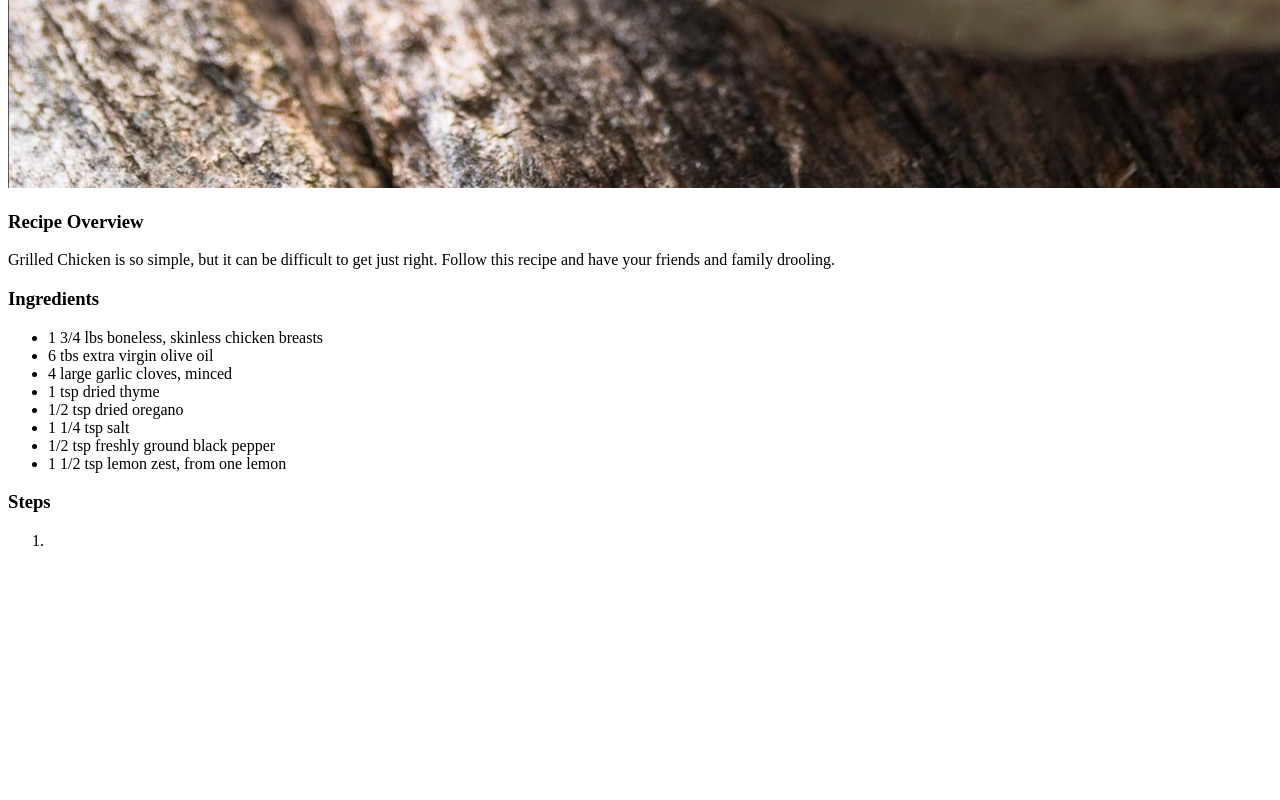
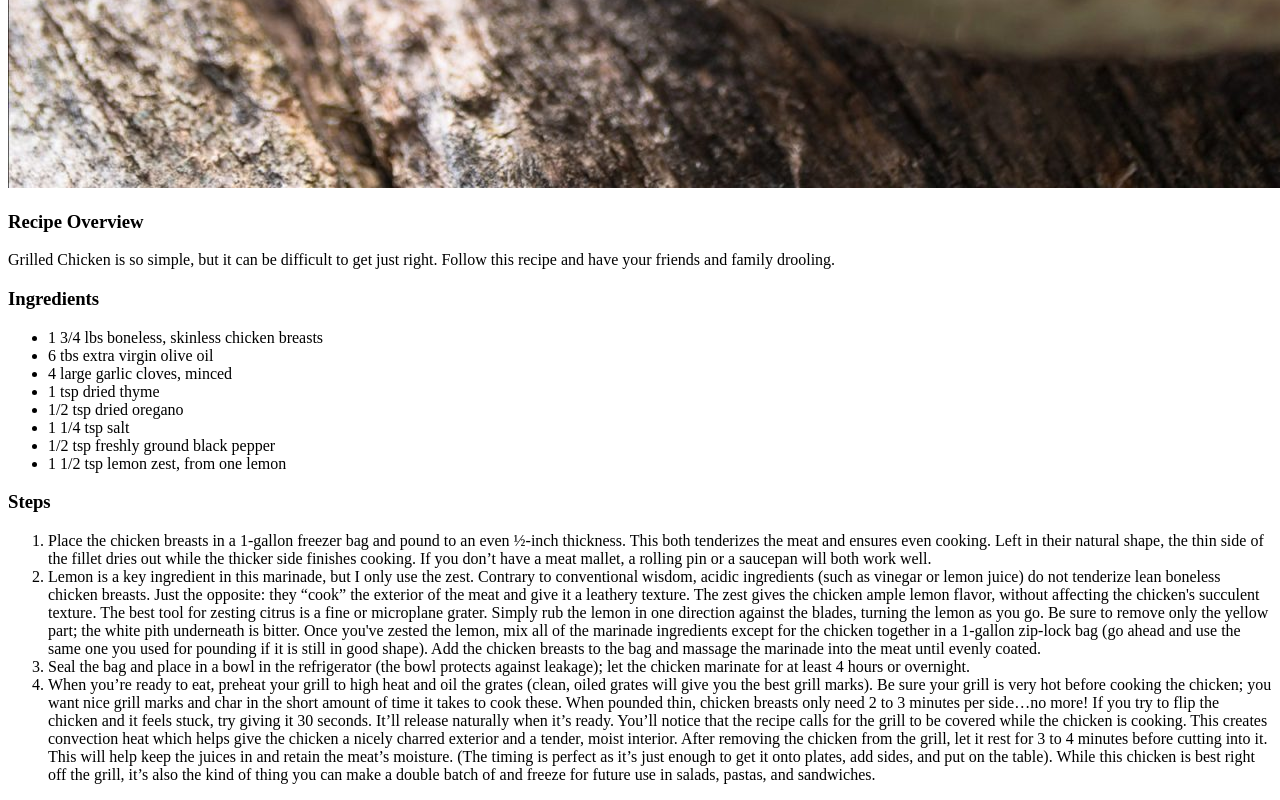
Before and after one commit to dwj4k/odin-recipies, a plain HTML site: page recipes/grilled-chicken.html in a window 1280 px wide. Shown: the part 1940-2740 px from the top of the page. Before the commit the page ends 2506 px from the top, so only its background shows below. Drawn offline with Linux system fonts and the light colour scheme.

Commit message:
Add steps to grilled chicken recipe page

```diff
--- a/recipes/grilled-chicken.html
+++ b/recipes/grilled-chicken.html
@@ -31,7 +31,13 @@
 
         <h3>Steps</h3>
         <ol>
-            <li></li>
+            <li>Place the chicken breasts in a 1-gallon freezer bag and pound to an even ½-inch thickness. This both tenderizes the meat and ensures even cooking. Left in their natural shape, the thin side of the fillet dries out while the thicker side finishes cooking. If you don’t have a meat mallet, a rolling pin or a saucepan will both work well.</li>
+            <li>Lemon is a key ingredient in this marinade, but I only use the zest. Contrary to conventional wisdom, acidic ingredients (such as vinegar or lemon juice) do not tenderize lean boneless chicken breasts. Just the opposite: they “cook” the exterior of the meat and give it a leathery texture. The zest gives the chicken ample lemon flavor, without affecting the chicken's succulent texture.
+                The best tool for zesting citrus is a fine or microplane grater. Simply rub the lemon in one direction against the blades, turning the lemon as you go. Be sure to remove only the yellow part; the white pith underneath is bitter.
+                Once you've zested the lemon, mix all of the marinade ingredients except for the chicken together in a 1-gallon zip-lock bag (go ahead and use the same one you used for pounding if it is still in good shape). Add the chicken breasts to the bag and massage the marinade into the meat until evenly coated.</li>
+            <li>Seal the bag and place in a bowl in the refrigerator (the bowl protects against leakage); let the chicken marinate for at least 4 hours or overnight.</li>
+            <li>When you’re ready to eat, preheat your grill to high heat and oil the grates (clean, oiled grates will give you the best grill marks). Be sure your grill is very hot before cooking the chicken; you want nice grill marks and char in the short amount of time it takes to cook these. When pounded thin, chicken breasts only need 2 to 3 minutes per side…no more! If you try to flip the chicken and it feels stuck, try giving it 30 seconds. It’ll release naturally when it’s ready. You’ll notice that the recipe calls for the grill to be covered while the chicken is cooking. This creates convection heat which helps give the chicken a nicely charred exterior and a tender, moist interior.
+                After removing the chicken from the grill, let it rest for 3 to 4 minutes before cutting into it. This will help keep the juices in and retain the meat’s moisture. (The timing is perfect as it’s just enough to get it onto plates, add sides, and put on the table). While this chicken is best right off the grill, it’s also the kind of thing you can make a double batch of and freeze for future use in salads, pastas, and sandwiches.</li>
         </ol>
     </body>
 </html>
```
